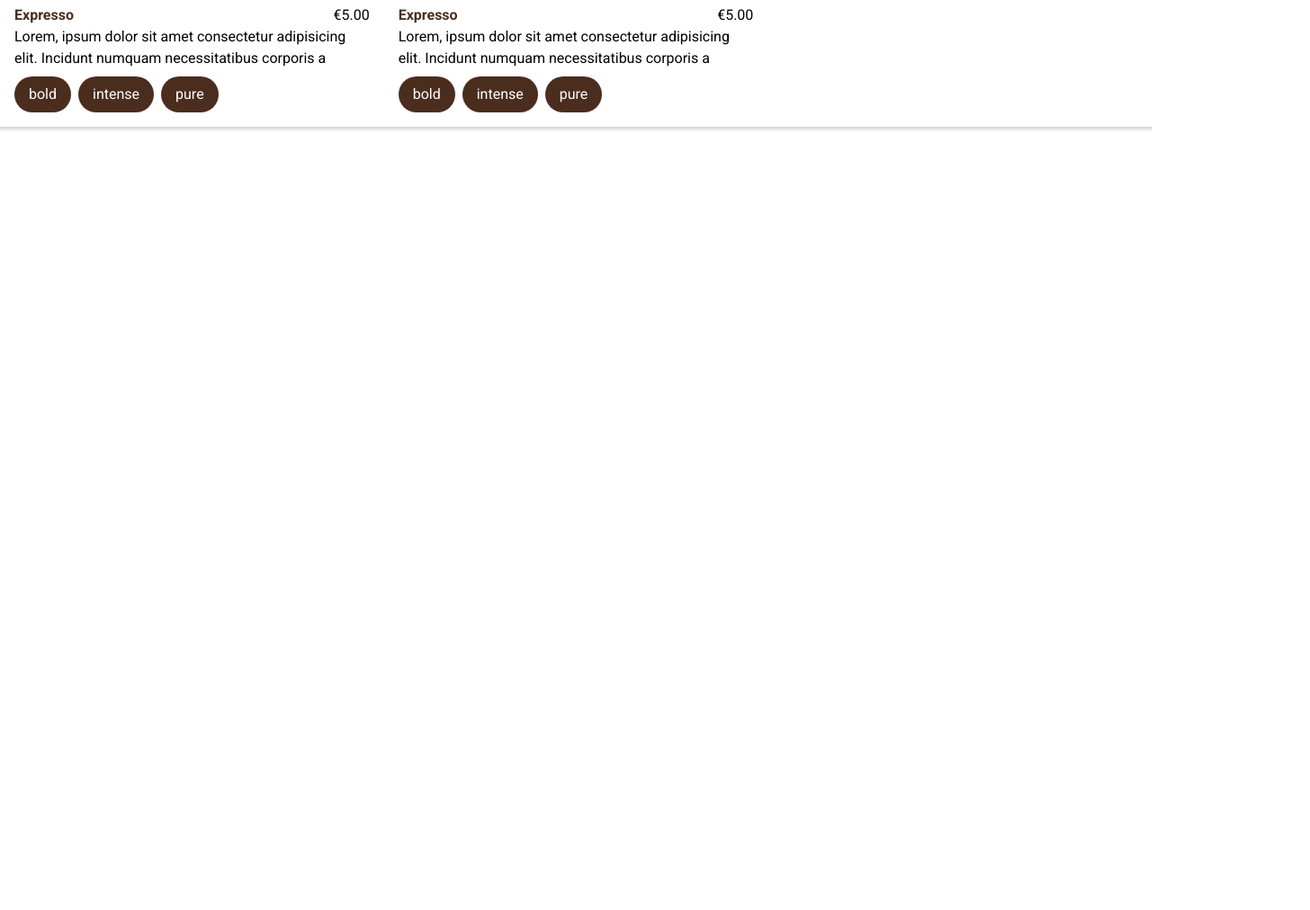
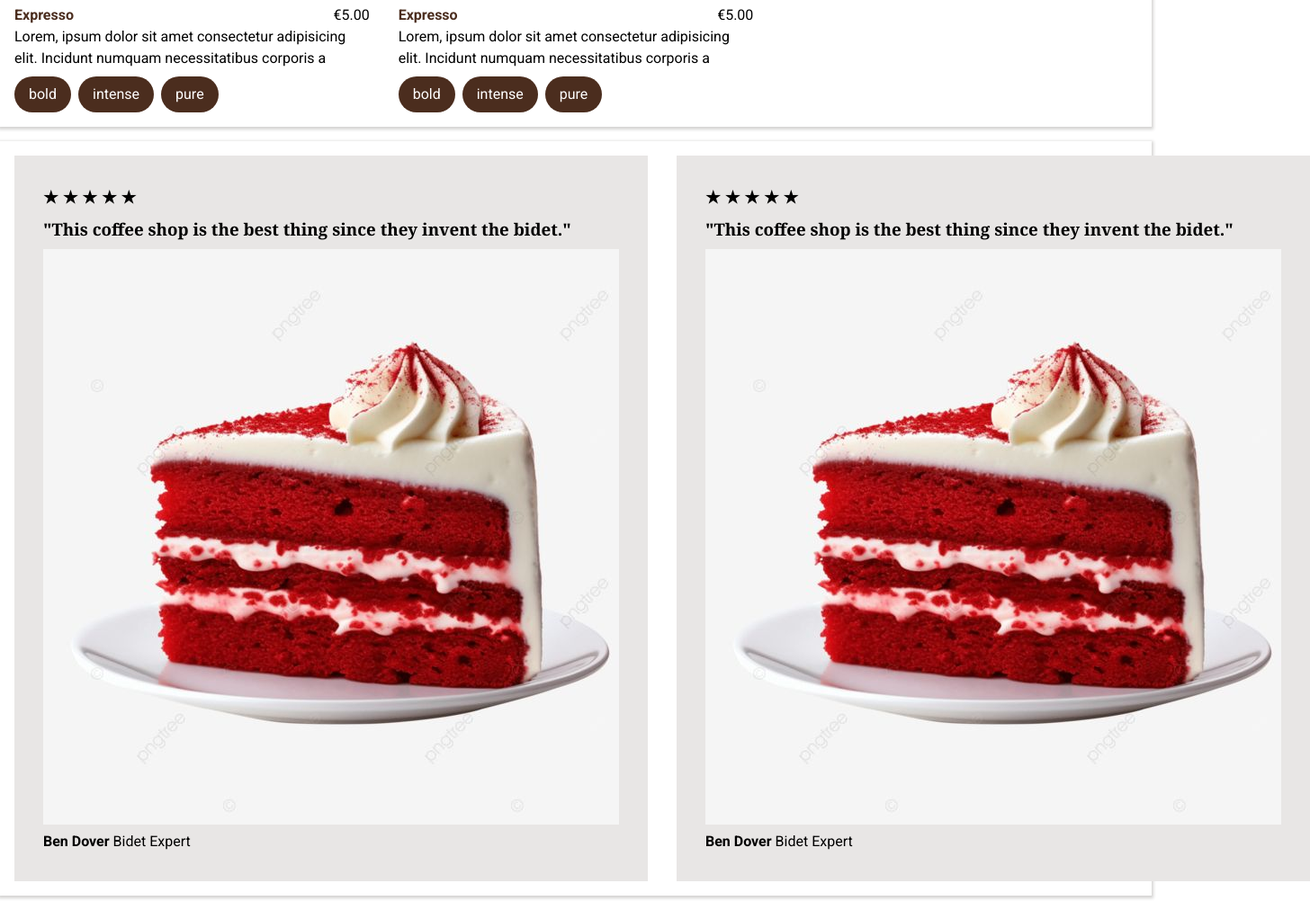
Before and after one commit to hndx9hq95d-creator/website-design, a plain HTML site: page coffe/index.html in a window 1280 px wide. Shown: the part 694-1706 px from the top of the page at 90% size, 1456 px wide, since content can reach past the window. Before the commit the page ends 851 px from the top, so only its background shows below. Drawn offline with Linux system fonts and the light colour scheme.

Commit message:
website layout

```diff
--- a/coffe/index.html
+++ b/coffe/index.html
@@ -123,6 +123,56 @@
 
         </section>
 
+        <section class="d-grid grid-2col gap-3">
+
+        <div class="bg-muted p-3">
+
+            <h3>
+                &starf;
+                &starf;
+                &starf;
+                &starf;
+                &starf;
+            </h3>
+            <h3>
+                "This coffee shop is the best thing
+                since they invent the bidet."
+            </h3>
+
+            <div class="profile">
+                <img src="assets/cake.jpeg" alt="">
+                <strong class="name">Ben Dover</strong>
+                <span class="job-title">Bidet Expert</span>
+            </div>
+
+
+        </div>
+
+        <div class="bg-muted p-3">
+
+            <h3>
+                &starf;
+                &starf;
+                &starf;
+                &starf;
+                &starf;
+            </h3>
+            <h3>
+                "This coffee shop is the best thing
+                since they invent the bidet."
+            </h3>
+
+            <div class="profile">
+                <img src="assets/cake.jpeg" alt="">
+                <strong class="name">Ben Dover</strong>
+                <span class="job-title">Bidet Expert</span>
+            </div>
+
+
+        </div>
+
+        </section>
+
     </main>
 </body>
 </html>
```
Also changed, not shown: coffe/style-guide.html (+8 -1 lines), 1 other file. Lines whose indentation alone changed are shown as unchanged.
